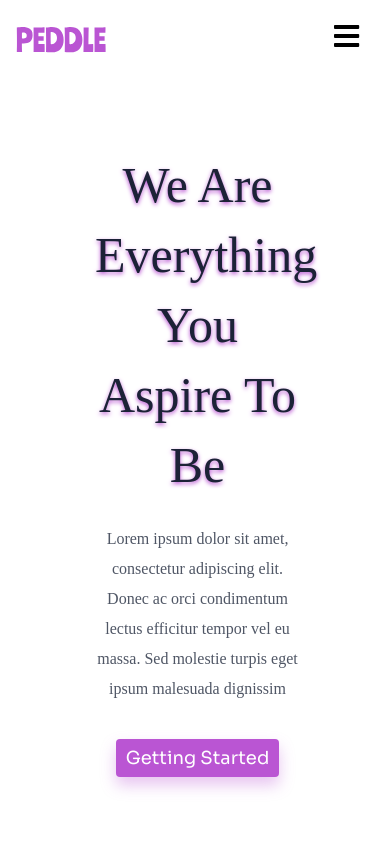
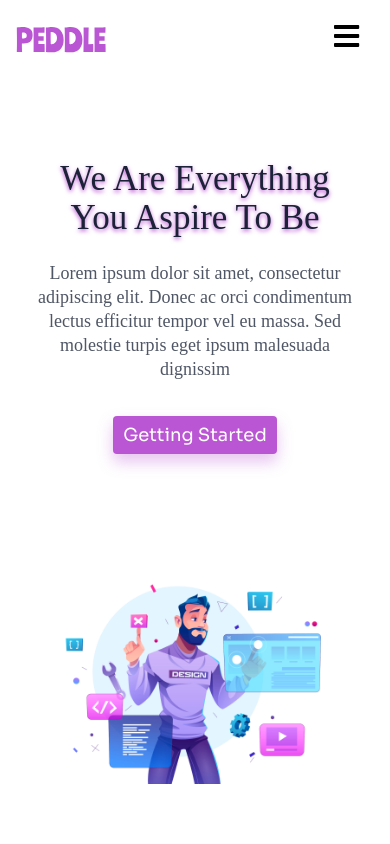
Before and after one commit to preyeopudu/paddle-landing-page, a React (Create React App) app: page /Homepage in a window 390 px wide. Shown: the top 844 px of the page. Built offline with nearby package versions, Linux system fonts and the light colour scheme.

Commit message:
Update HeroSection.css

```diff
--- a/src/styles/HeroSection.css
+++ b/src/styles/HeroSection.css
@@ -1,8 +1,14 @@
 .container{
-  padding-right: 150px;
-  padding-left: 150px;
   padding-top: 70px;
   background-color: #fff;
+  width: 100%;
+  display: flex;
+  flex-direction: row;
+  padding: 80px 150px;
+  padding-top: 80px;
+  justify-content: center;
+
+
 }
 
 .home__hero-section {
@@ -16,17 +22,20 @@
 
   .row {
     display: flex;
-    margin-right: -15px;
-    margin-bottom: -15px;
-    margin-left: -15px;
     flex-wrap: wrap;
     align-content: stretch;
+    background-color: #fff;
+    width: 100%;
+
+
   }
+
+  /* .left{
+    margin-left: 20px;
+  } */
 
   .col {
     margin-bottom: 15px;
-    padding-right: 75px;
-    padding-left: 80px;
     flex: 1;
     max-width: 50%;
     flex-basis: 50%;
@@ -54,7 +63,6 @@
     line-height: 1.1;
     font-weight: 600;
     color: #f7f8fa;
-
     font-family: Rubik;
     font-style: normal;
     font-weight: 500;
@@ -75,45 +83,75 @@
     margin-bottom: 35px;
     font-size: 18px;
     line-height: 24px;
-
     font-family: Rubik;
     font-style: normal;
     font-weight: normal;
-    font-size: 16px;
-    line-height: 30px;
     color: #4F5665;
   }
-
-  .home__hero-img-wrapper {
-    max-width: 555px;
+  .right{
+    background-color: #fff;
   }
 
-  .home__hero-img {
-    max-width: 95%;
-    margin-top: 0;
-    margin-right: 0;
-    margin-left: 10px;
-    padding-right: 0;
+  .right .home__hero-img-wrapper {
+    max-width: 1005px;
+  }
+
+  .left .home__hero-img-wrapper .home__hero-img {
+    max-width: 100%;
+  }
+
+  .left .home__hero-img-wrapper {
+    max-width: 800px;
+    margin-right: 30px;
+  }
+
+  .right .home__hero-img-wrapper .home__hero-img {
+    max-width: 100%;
+  }
 
 
-  }
 
   img {
-    border: 0;
     max-width: 100%;
     vertical-align: middle;
     display: inline-block;
   }
 
-  @media screen and (max-width: 991px) {
+  @media screen and (max-width: 1000px) {
+    .container {
+      text-align: center;
+    }
+
+    .home__hero-text-wrapper {
+      padding-bottom: 65px;
+      max-width: 100%;
+    }
+
+    .home__hero-subtitle {
+      max-width: 100%;
+    }
+
+    .col {
+      max-width: 100%;
+      flex-basis: 100%;
+      text-align: center;
+
+    }
+  }
+
+  @media screen and (max-width: 768px) {
+    .hero__list{
+      width: 100%;
+      text-align: center;
+    }
+
     .container {
       padding-right: 30px;
       padding-left: 30px;
       text-align: center;
     }
-  }
 
-  @media screen and (max-width: 768px) {
+
     .home__hero-text-wrapper {
       padding-bottom: 65px;
     }
@@ -122,4 +160,29 @@
       max-width: 100%;
       flex-basis: 100%;
     }
+
+    .home__hero-img-wrapper {
+      max-width: 100%;
+      background-color: black;
+    }
+
+    .home__hero-img {
+      max-width: 100%;
+    }
+
+    .heading {
+      margin-bottom: 24px;
+      font-size: 35px;
+      line-height: 1.1;
+      font-weight: 600;
+      font-family: Rubik;
+      font-style: normal;
+      font-weight: 500;
+    }
+
+    img {
+      max-width: 100%;
+      vertical-align: middle;
+      display: inline-block;
+    }
   }
```
